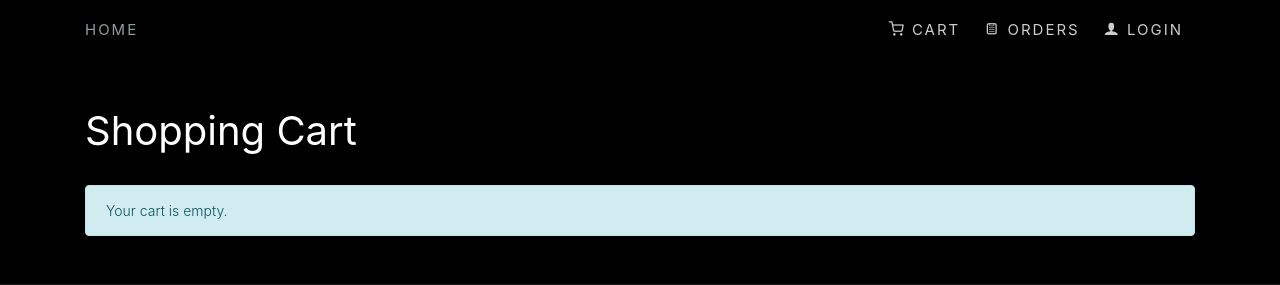
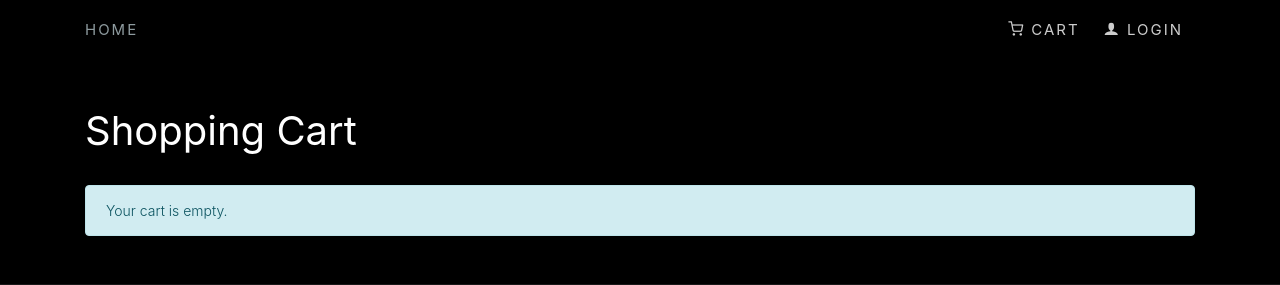
Before and after one commit to niotech/medusa_frontend, a Django app: template bgsos/web/templates/order/cart_detail.html in a window 1280 px wide. Shown: the top 285 px of the page. Run offline with Django 5.2, Linux system fonts and the light colour scheme; the template is opened without the code that fills it, so the values that code supplies are empty; some libraries are stand-ins or nearby versions; some web fonts are replaced.

Commit message:
chore: orders nav item, show to only logged in user

```diff
--- a/bgsos/web/templates/shared/nav.html
+++ b/bgsos/web/templates/shared/nav.html
@@ -1,4 +1,4 @@
-        <nav class="colorlib-nav" role="navigation">
+            <nav class="colorlib-nav" role="navigation">
             <div class="top-menu">
                 <div class="container">
                     <div class="row">
@@ -31,10 +31,10 @@
                                 {% if request.session.auth_token %}
                                 <li class="cart"><a href="{% url 'customer_logout' %}"><i class="icon-user"></i> Logout</a></li>
                                 <li class="cart"><a href="{% url 'customer_profile' %}"><i class="icon-user"></i> Profile</a></li>
+                                <li class="cart"><a href="{% url 'customer_orders' %}"><i class="icon-clipboard3"></i> Orders</a></li>
                                 {% else %}
                                 <li class="cart"><a href="{% url 'customer_signin' %}"><i class="icon-user"></i> Login</a></li>
                                 {% endif %}
-                                <li class="cart"><a href="{% url 'customer_orders' %}"><i class="icon-clipboard3"></i> Orders</a></li>
                                 <li class="cart"><a href="{% url 'cart_detail' %}"><i class="icon-shopping-cart"></i> Cart</a></li>
                             </ul>
                         </div>
```
